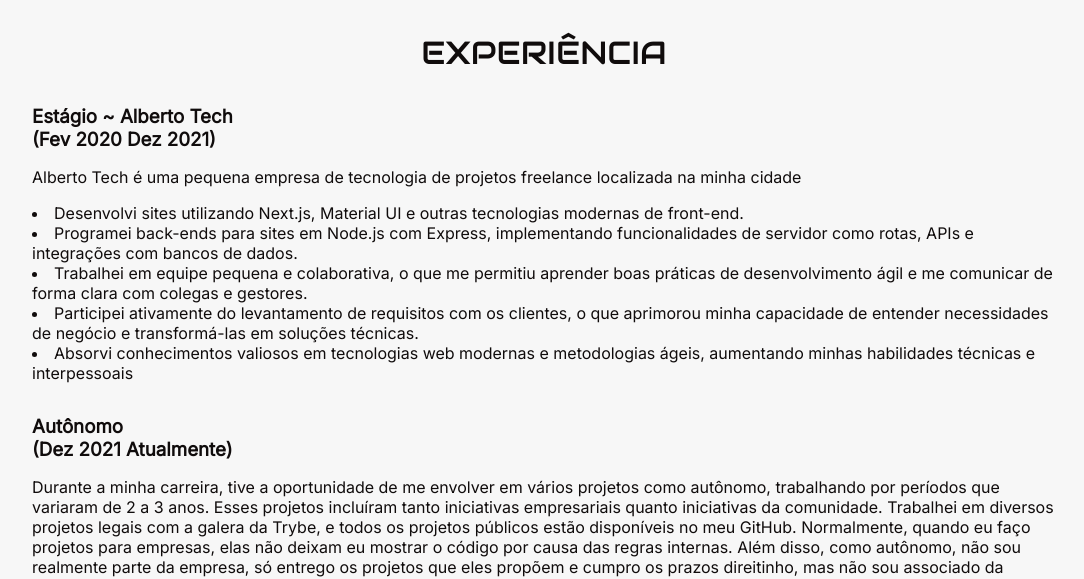
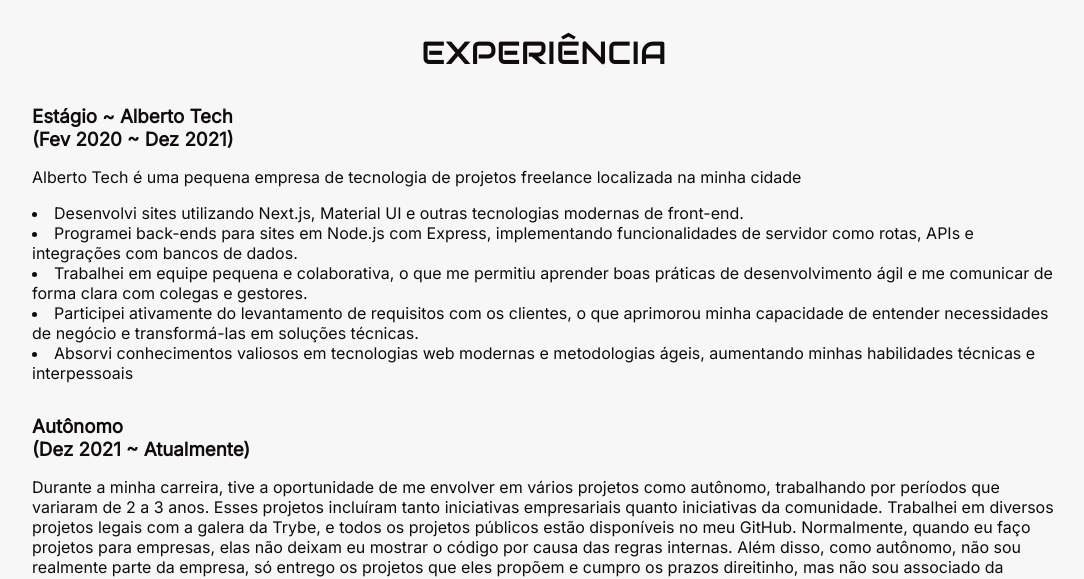
Before and after one commit to steteler/steteler-portfolio, a Next.js app: page / in a window 1280 px wide. Shown: the part 2708-3287 px from the top of the page, without its empty margins (96-1180 px from the left). Built offline with nearby package versions, Linux system fonts and the light colour scheme.

Commit message:
refactor(components/experience): adicionado "~" nas datas para separar

```diff
--- a/components/Section/Experience.jsx
+++ b/components/Section/Experience.jsx
@@ -11,7 +11,7 @@ export default function Experience() {
           <h3>
             Estágio ~ Alberto Tech
             <br />
-            (Fev 2020 Dez 2021)
+            (Fev 2020 ~ Dez 2021)
           </h3>
           <p>
             Alberto Tech é uma pequena empresa de tecnologia de projetos
@@ -46,7 +46,7 @@ export default function Experience() {
           <h3>
             Autônomo
             <br />
-            (Dez 2021 Atualmente)
+            (Dez 2021 ~ Atualmente)
           </h3>
           <p>
             Durante a minha carreira, tive a oportunidade de me
```
